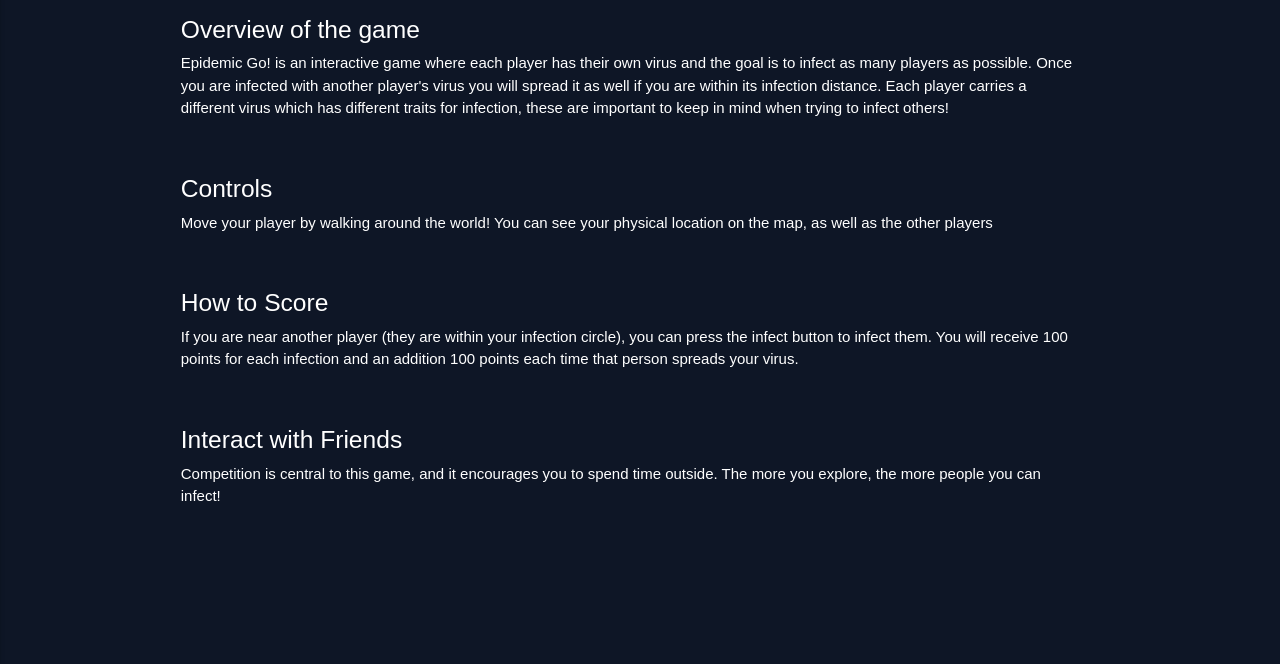
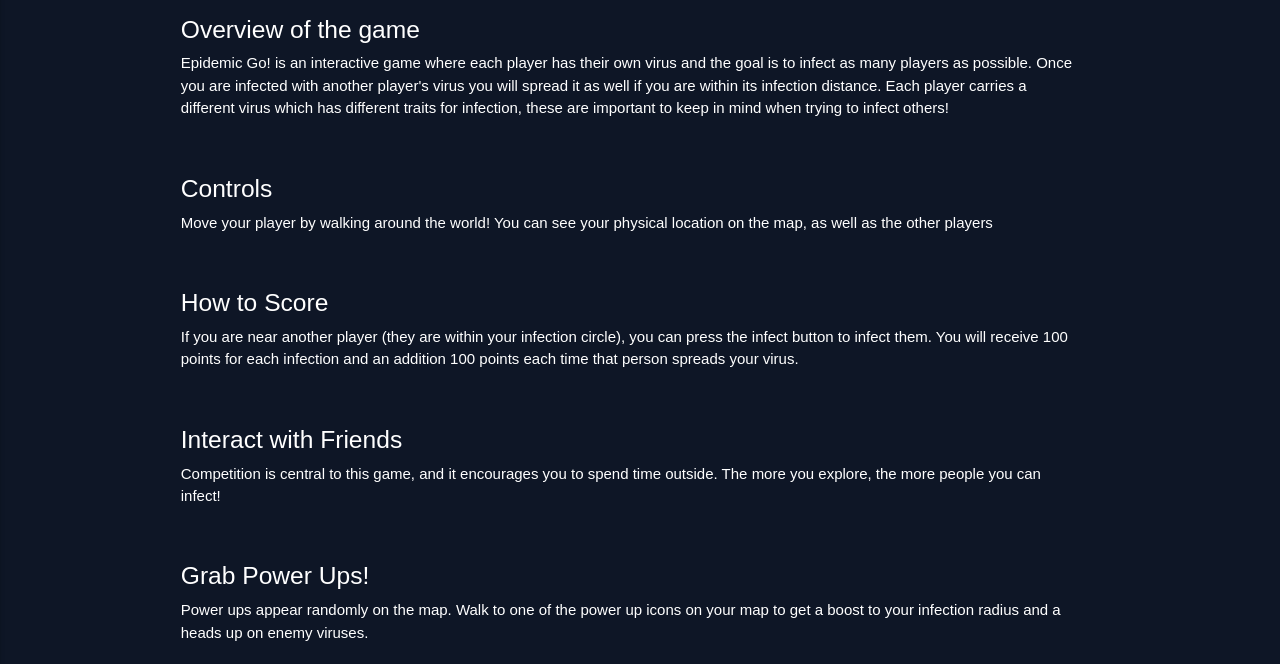
Before and after one commit to johnpallag/MashedPotatoRacoons, a website: page static/howtoplay/index.html in a window 1280 px wide. Shown: the part 156-820 px from the top of the page. Drawn offline with nearby package versions, Linux system fonts and the light colour scheme; a script that the page names is missing.

Commit message:
added powerup radius png and updated how to play page

```diff
--- a/static/howtoplay/index.html
+++ b/static/howtoplay/index.html
@@ -123,6 +123,12 @@
                 <div class="left-align responsive-text white-text"><span>Competition is central to this game, and it encourages
 				you to spend time outside.  The more you explore, the more people you can infect!</span></div>
             </div>
+            </br>
+             <div class="row">
+                <h5 class="left-align responsive-text white-text">Grab Power Ups!</h5>
+                <div class="left-align responsive-text white-text"><span>Power ups appear randomly on the map. Walk to one
+                of the power up icons on your map to get a boost to your infection radius and a heads up on enemy viruses. </span></div>
+            </div>
     </div>
 </body>
 
```
Also changed, not shown: static/images/powerup_radius.png (added).
